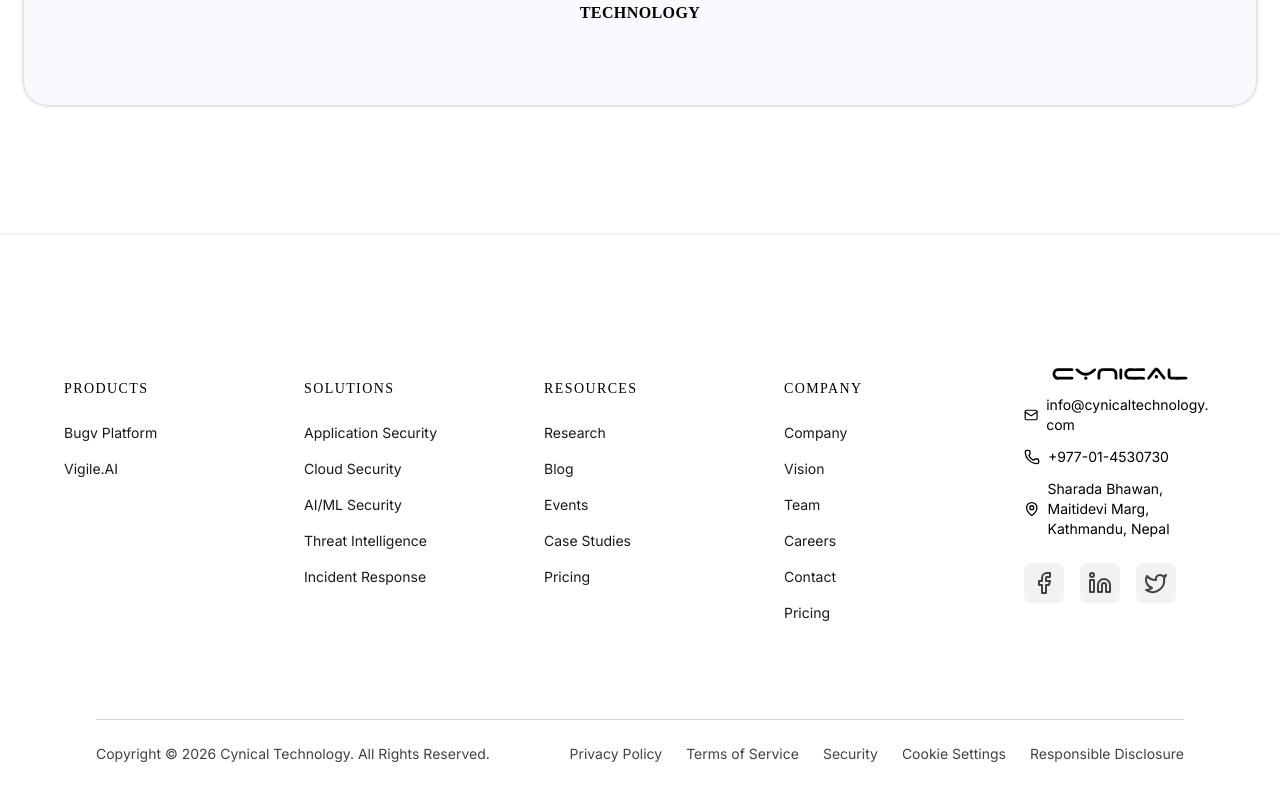
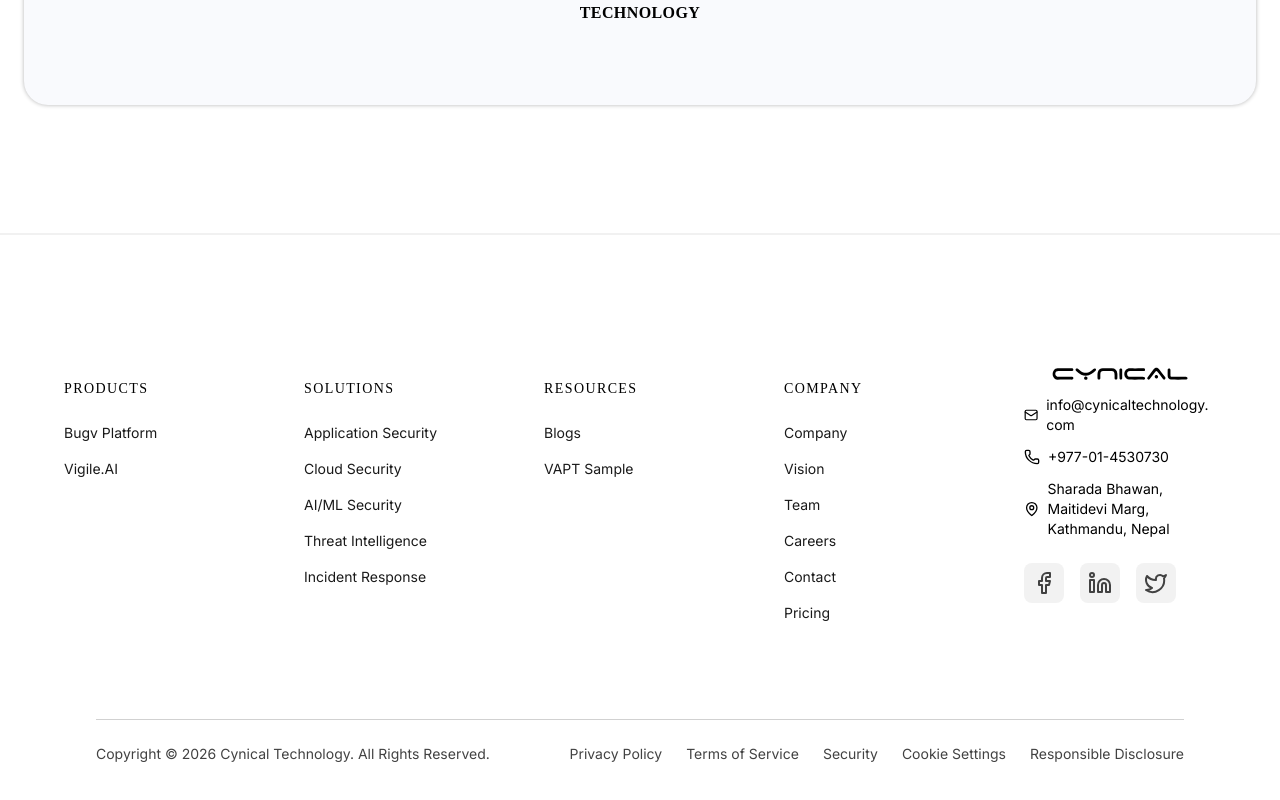
Before and after one commit to JivanKadel/cynicalsite, a Next.js app: page / in a window 1280 px wide. Shown: the part 6618-7418 px from the top of the page. Built offline with nearby package versions, Linux system fonts and the light colour scheme; what @bprogress/next would draw is missing.

Commit message:
fix(footer)

```diff
--- a/components/home/Footer.tsx
+++ b/components/home/Footer.tsx
@@ -15,11 +15,11 @@
       { label: "Incident Response", href: "/solutions/incident-response" },
     ],
     Resources: [
-      { label: "Research", href: "#" },
-      { label: "Blog", href: "#" },
-      { label: "Events", href: "#" },
-      { label: "Case Studies", href: "#" },
-      { label: "Pricing", href: "#" },
+      { label: "Blogs", href: "/blogs" },
+      { label: "VAPT Sample", href: "/downloads/sample-report" },
+      // { label: "Events", href: "#" },
+      // { label: "Case Studies", href: "#" },
+      // { label: "Pricing", href: "#" },
       // { label: "Research", href: "/research" },
       // { label: "Blog", href: "/blogs" },
       // { label: "Events", href: "/events" },
```
